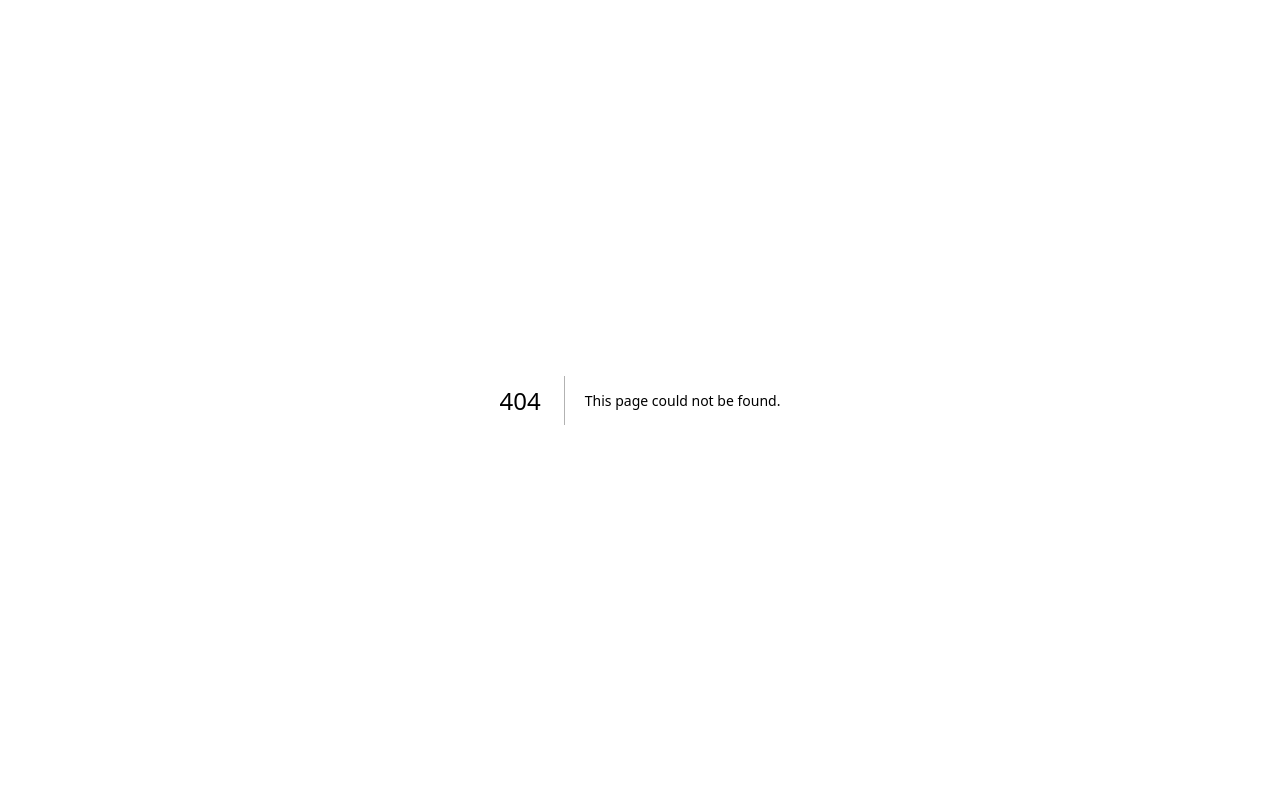
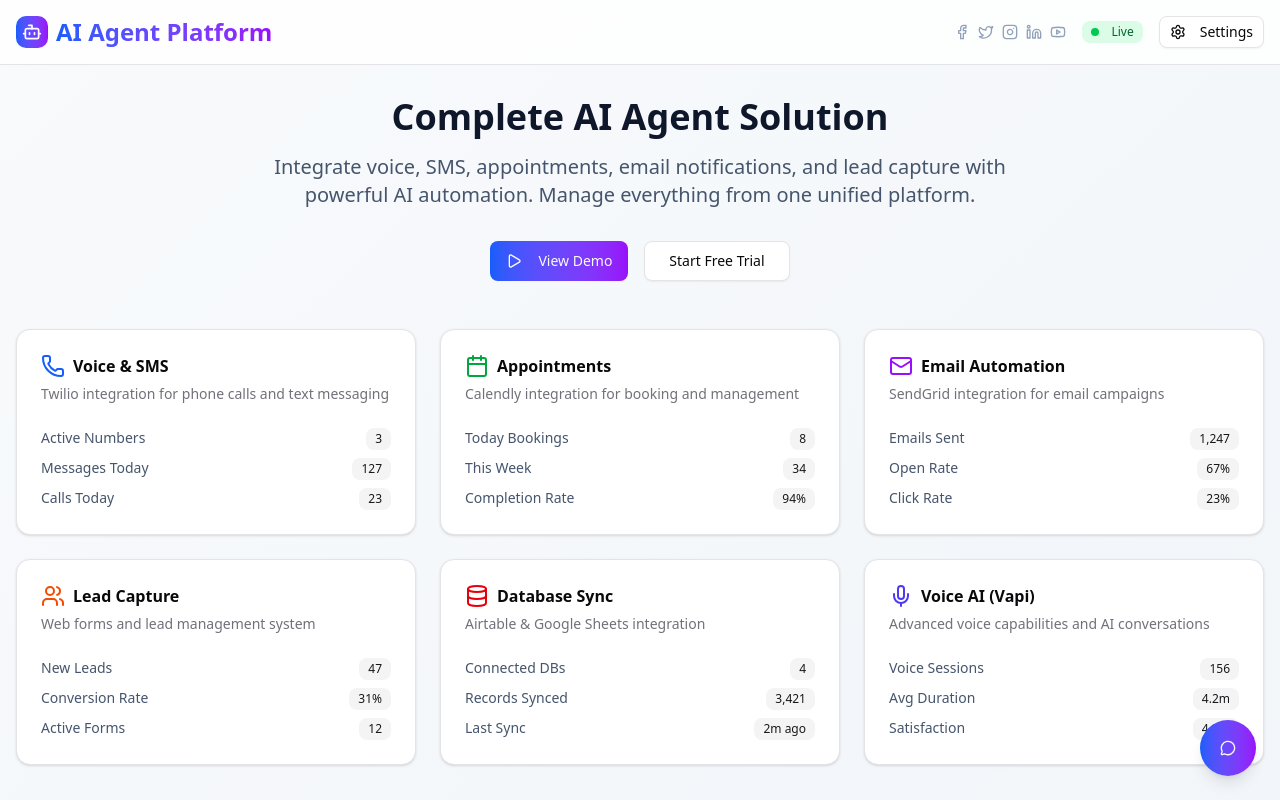
Before and after one commit to 100Fernando100/ai-agent-platform, a Next.js app: page /settings in a window 1280 px wide. Before the commit this address had no page. Shown: the top 800 px of the page. Built offline with nearby package versions, Linux system fonts and the light colour scheme.

Commit message:
Moved settings page to correct folder

```diff
--- /dev/null
+++ b/src/app/settings/page.tsx
@@ -0,0 +1,5 @@
+import AIAgentPlatform from '@/components/AIAgentPlatform'
+
+export default function Home() {
+  return <AIAgentPlatform />
+}
```
